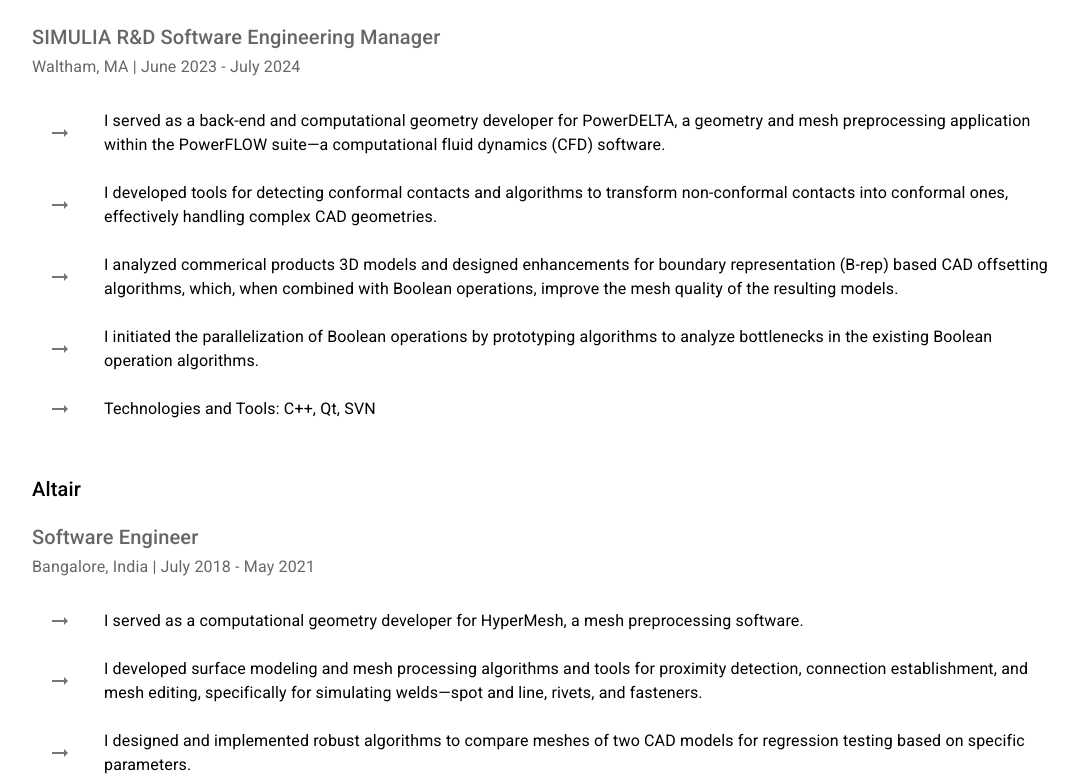
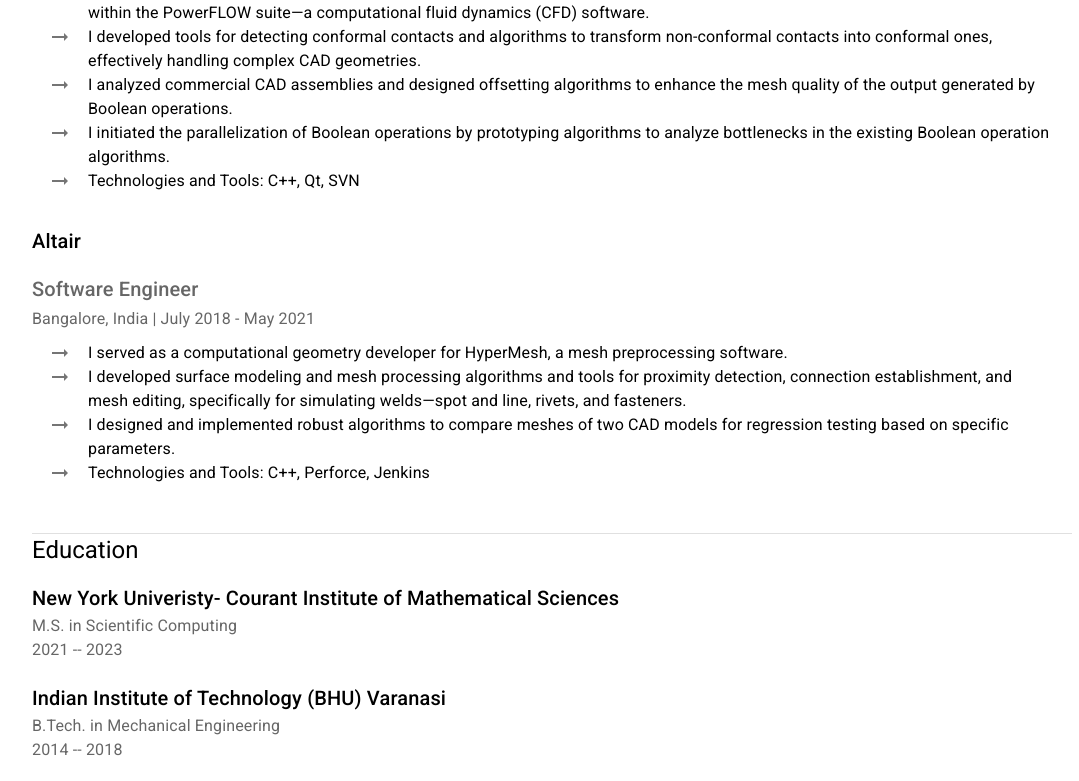
Before and after one commit to khandu-utkarsh/khandu-utkarsh.github.io, a Next.js app in the folder my-website/: page /resume in a window 1280 px wide. Shown: the part 519-1300 px from the top of the page, without its empty margins (88-1167 px from the left). Built offline with nearby package versions, Linux system fonts and the light colour scheme.

Commit message:
Tweaking css properties and some content.

```diff
--- a/my-website/public/projectDetails.json
+++ b/my-website/public/projectDetails.json
@@ -155,7 +155,7 @@
                         "roleDesc": [
                             "I served as a back-end and computational geometry developer for PowerDELTA, a geometry and mesh preprocessing application within the PowerFLOW suite—a computational fluid dynamics (CFD) software.",
                             "I developed tools for detecting conformal contacts and algorithms to transform non-conformal contacts into conformal ones, effectively handling complex CAD geometries.",
-                            "I analyzed commerical products 3D models and designed enhancements for boundary representation (B-rep) based CAD offsetting algorithms, which, when combined with Boolean operations, improve the mesh quality of the resulting models.",
+                            "I analyzed commercial CAD assemblies and designed offsetting algorithms to enhance the mesh quality of the output generated by Boolean operations.",
                             "I initiated the parallelization of Boolean operations by prototyping algorithms to analyze bottlenecks in the existing Boolean operation algorithms.",
                             "Technologies and Tools: C++, Qt, SVN"
                         ]
@@ -175,7 +175,7 @@
                             "I served as a computational geometry developer for HyperMesh, a mesh preprocessing software.",
                             "I developed surface modeling and mesh processing algorithms and tools for proximity detection, connection establishment, and mesh editing, specifically for simulating welds—spot and line, rivets, and fasteners.",
                             "I designed and implemented robust algorithms to compare meshes of two CAD models for regression testing based on specific parameters.",
-                            "Technologies and Tools: C++, Qt, Perforce, Jenkins"
+                            "Technologies and Tools: C++, Perforce, Jenkins"
                         ]
                     }
                 ]
--- a/my-website/src/app/resume/page.tsx
+++ b/my-website/src/app/resume/page.tsx
@@ -30,30 +30,13 @@
 //   companies : CompanyInfo[]
 // }
 
+
+
+
 type jsonFileContent = {
   workex : CompanyInfo[];
   education: any;
 }
-
-// ,
-//                     {
-//                         "roleHeading" : "Software Trainee",
-//                         "location": "Bangalore, India",
-//                         "startDate": "July 2018",
-//                         "endDate": "Nov 2018",
-//                         "roleDesc": [
-//                             "Designed and implemented a robust C++-based regression testing suite for BatchMesher."
-//                         ]
-//                     }
-
-                            // "My primary focus is on advancing computational geometry algorithms for 3D surface modeling and mesh processing in PowerFLOW and PowerDELTA.",
-                            //"Conducted research on mesh datasets and experimented with different approaches to enhance mesh quality post-boolean operations. Developed and implemented enhancements to the offsetting algorithm, resulting in improved mesh quality.",
-                            //"Contributed to maintaining the legacy code by templatizing C++ code and creating component libraries."
-
-          // <Typography sx={{paddingBottom: 1, backgroundColor: ""}}>
-          //   {duty}
-          // </Typography>
-
 
 function RoleDetailsComponent({roleHeading, location, startDate, endDate, roleDesc} : RoleInfo) {
   //console.log("In the roleDetails comp: ", roleHeading, location, startDate, endDate, roleDesc);
@@ -62,17 +45,24 @@
     <Typography variant="h6" color="text.secondary" sx={{backgroundColor: ""}}> {roleHeading}</Typography>
     <Typography variant="subtitle1" color="text.secondary" sx={{ paddingBottom: 1, backgroundColor: ""}}> {location} | {startDate} - {endDate}</Typography>
 
-    <List>
-      {roleDesc.map((duty, index) => (
-        <ListItem>
-          <ListItemIcon>
-            <ArrowRightAltIcon />
-          </ListItemIcon>
-          <ListItemText primary={duty} />
-        </ListItem>
+    <List sx={{paddingTop: 0, paddingBottom: 0, backgroundColor: ""}}>
+{roleDesc.map((duty, index) => (
+  <ListItem sx={{paddingTop: 0, paddingBottom: 0, backgroundColor: "", alignItems:"flex-start"}}>
+                  <ListItemIcon sx={{minWidth: 40}}>
+          <ArrowRightAltIcon />
+        </ListItemIcon>
+    <ListItemText sx={{margin: {xs:0, sm: 0}}}primary={
+      <>
+      {duty}
+      </>
 
-      ))}
-    </List>
+
+
+      } />
+  </ListItem>
+))}
+</List>
+
     </Box>
   )
 }
@@ -169,12 +159,12 @@
           Education
         </Typography>
         <Typography variant="h6">New York Univeristy- Courant Institute of Mathematical Sciences</Typography>
-        <Typography sx={{ paddingBottom: 1, color: 'text.secondary', mb: 1.5, backgroundColor: ""}}> M.S. in Scientific Computing, 2021 -- 2023</Typography>
-        {/* <Typography variant="subtitle1">Coureses</Typography>  */}
+        <Typography sx={{ color: 'text.secondary', mb: 0, backgroundColor: ""}}> M.S. in Scientific Computing</Typography>
+        <Typography sx={{ paddingBottom: 1, color: 'text.secondary', mb: 1.5, backgroundColor: ""}}> 2021 -- 2023</Typography>
 
         <Typography variant="h6">Indian Institute of Technology (BHU) Varanasi</Typography>
-        <Typography sx={{ paddingBottom: 1, color: 'text.secondary', mb: 1.5, backgroundColor: ""}}> B.Tech. in Mechanical Engineering, 2014 -- 2018</Typography>
-          {/* <Typography variant="subtitle1">Coureses</Typography>  */}
+        <Typography sx={{ color: 'text.secondary', mb: 0, backgroundColor: ""}}> B.Tech. in Mechanical Engineering</Typography>
+        <Typography sx={{ paddingBottom: 1, color: 'text.secondary', mb: 1.5, backgroundColor: ""}}> 2014 -- 2018</Typography>
 
       </Box>
 
--- a/my-website/src/components/WritingsCard.tsx
+++ b/my-website/src/components/WritingsCard.tsx
@@ -31,7 +31,7 @@
 
 
     const KeywordChips = (
-        <Stack direction="row" useFlexGap flexWrap="wrap" spacing={1} sx={{mb: 1.5, backgroundColor: ""}}>
+        <Stack direction="row" useFlexGap flexWrap="wrap" spacing={1} sx={{mb: 2, backgroundColor: ""}}>
           {keywords?.map((keyword, index) => (
             <Chip key={index} label={keyword} />
           ))}
@@ -43,10 +43,10 @@
         <Box sx={sx}>
             <Card sx={{paddingLeft: {sm: 2}, paddingRight: {sm: 2}, backgroundColor: ""}}>
             <CardContent sx={{backgroundColor: ""}}>
-                <Typography variant="h6" component="div" sx={{paddingBottom: 2, backgroundColor: ""}}>
+                <Typography variant="h6" component="div" sx={{backgroundColor: ""}}>
                     {cardHeading}
                 </Typography>
-                <Typography sx={{ paddingBottom: 1, color: 'text.secondary', mb: 1.5, backgroundColor: ""}}> {date}</Typography>
+                <Typography sx={{ paddingBottom: 1, color: 'text.secondary', mt: 0.5, mb: 0.5, backgroundColor: ""}}> {date}</Typography>
 
                 {KeywordChips}
 
```
